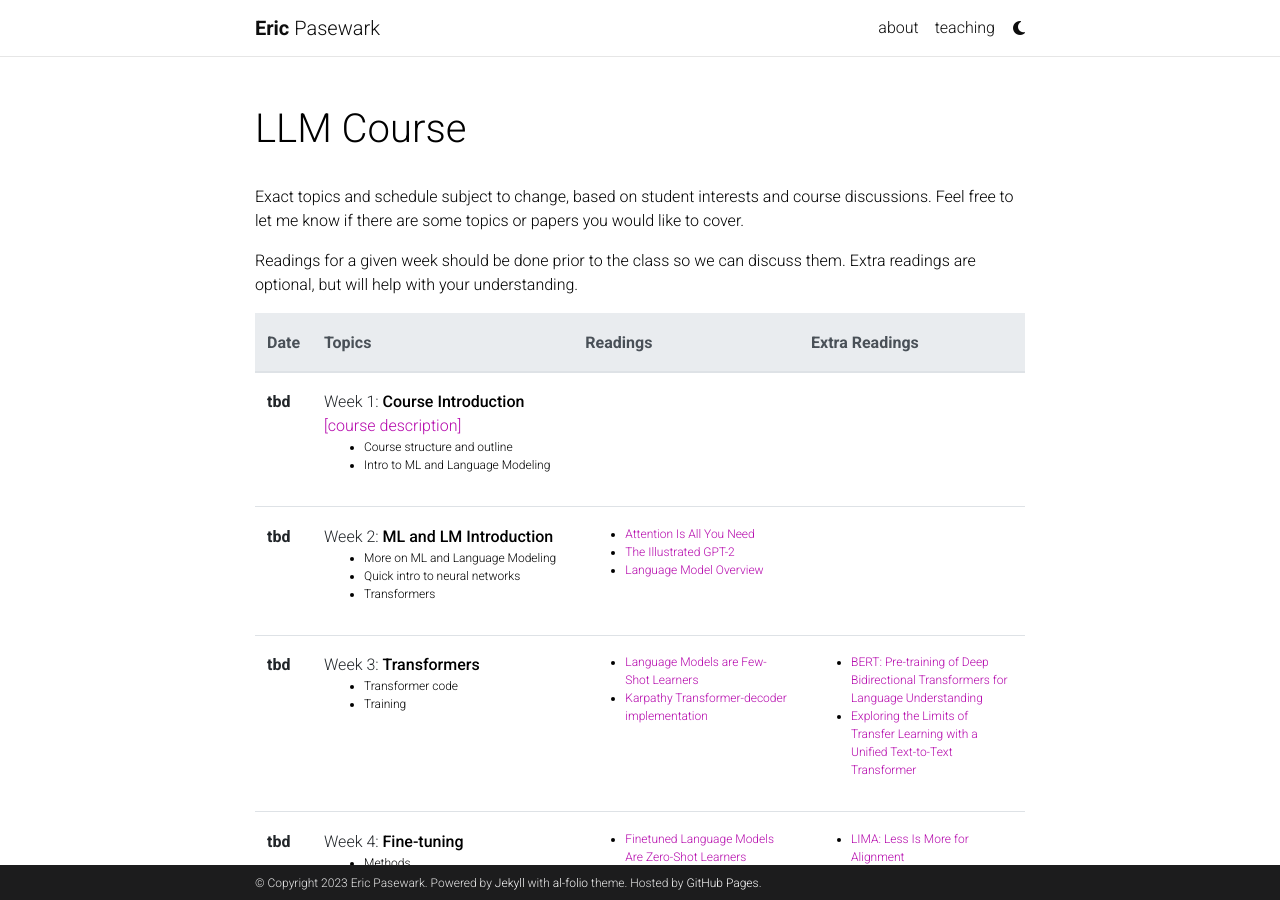
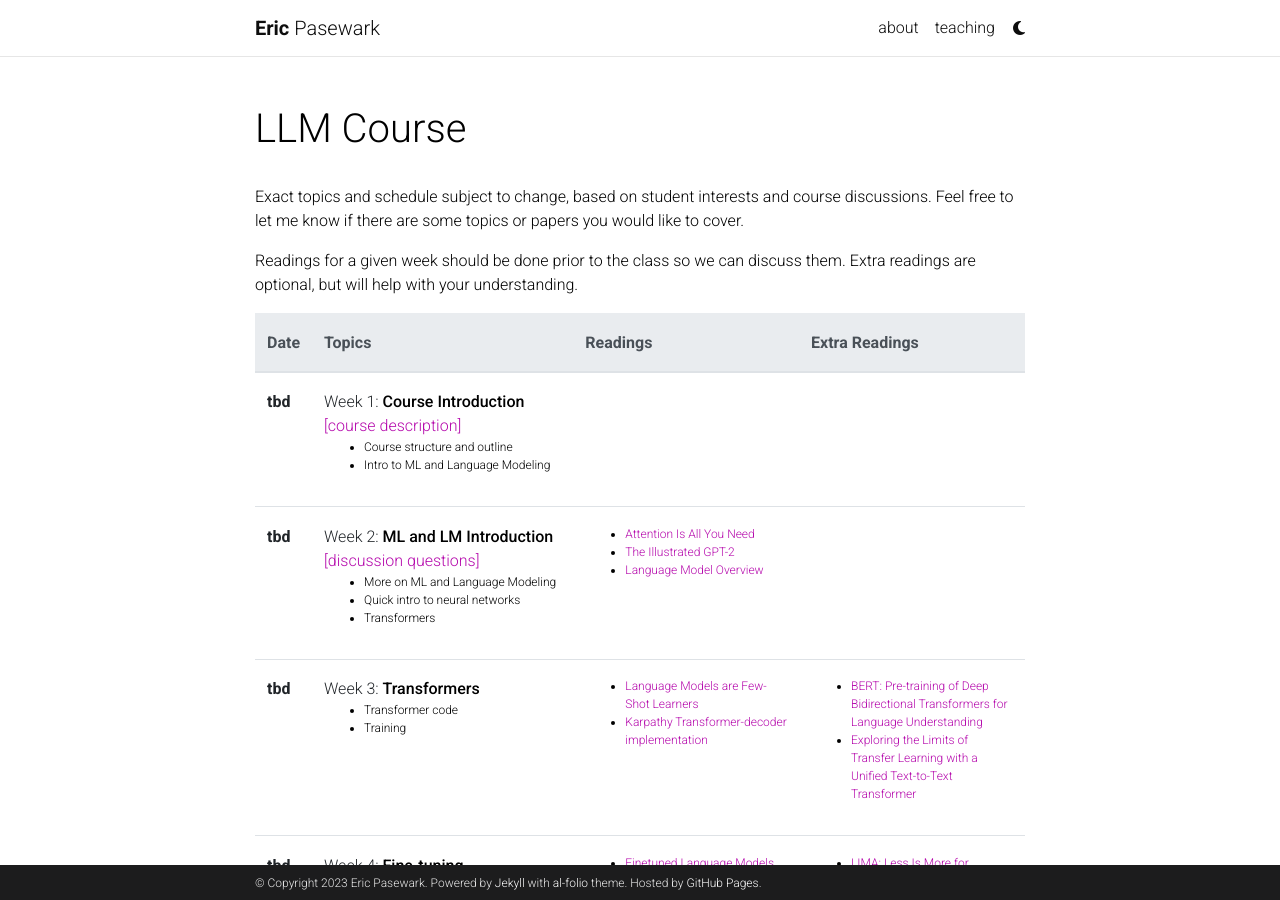
Before and after one commit to Pasewark/Pasewark.github.io, a Jekyll site: the page built from _pages/llm-course.md, in a window 1280 px wide and 900 px high. Built offline with Jekyll 4.4.1, drawn with Linux system fonts in a browser that asks for light colours; comment, search, counter and statistics services are not loaded; a style sheet for code colours, icons or effects is not loaded.

Commit message:
Update schedule_data.yml

```diff
--- a/_data/schedule_data.yml
+++ b/_data/schedule_data.yml
@@ -9,7 +9,7 @@
 
 - date: tbd
   title: >
-    Week 2: <strong>ML and LM Introduction</strong>
+    Week 2: <strong>ML and LM Introduction</strong> <a href="Week_2_Questions.pdf">[discussion questions]</a>
   topics:
     - More on ML and Language Modeling
     - Quick intro to neural networks
```
